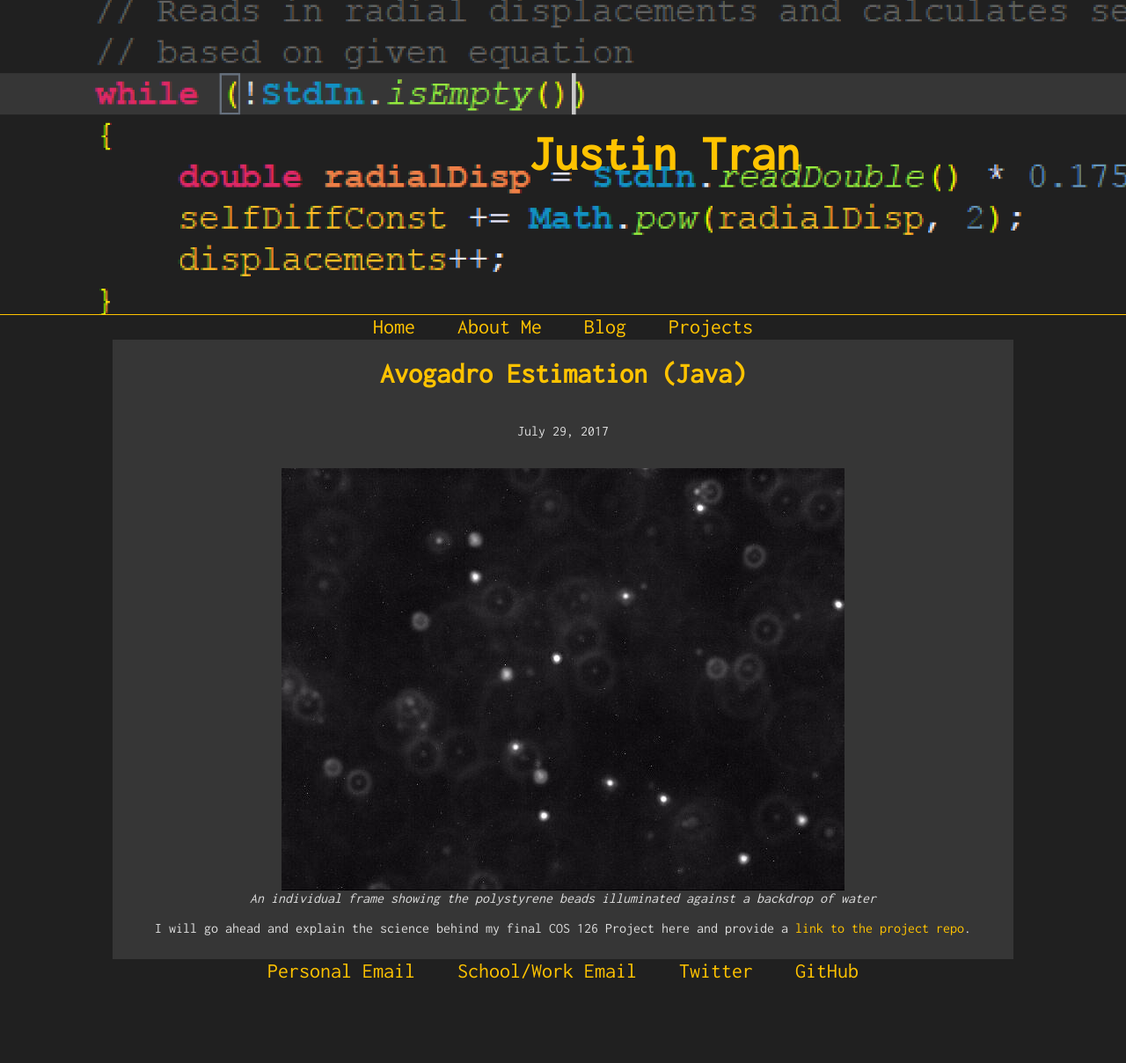
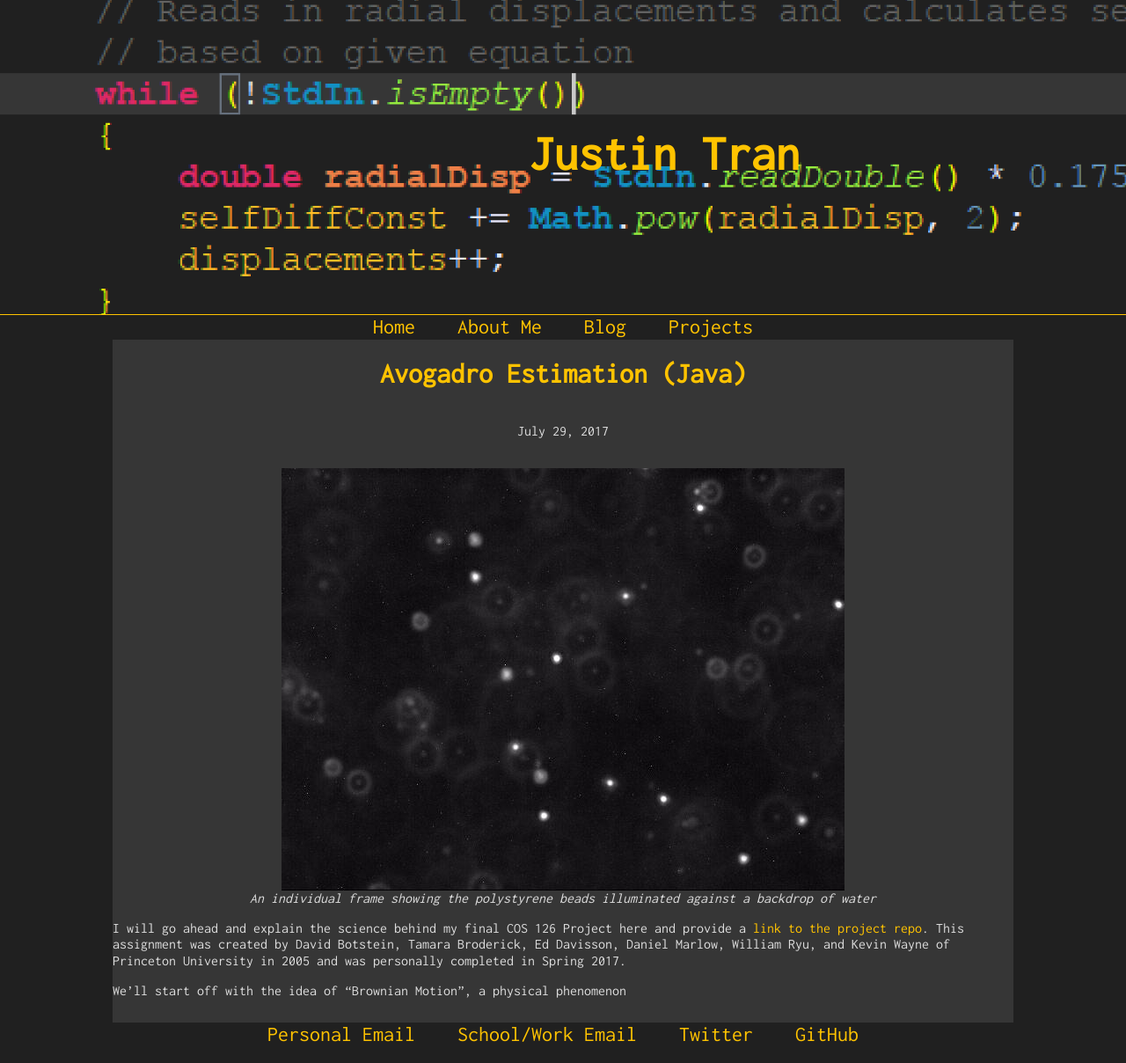
Before and after one commit to justintranjt/justintranjt.github.io, a Jekyll site: the page built from _projects/2017-07-29-avogadro-estimation.md, in a window 1280 px wide. Shown: the whole page at 88% size. Built offline with Jekyll 4.4.1, drawn with Linux system fonts in a browser that asks for light colours; before the commit the page ends 1136 px from its top, so only the background shows below that.

Commit message:
Update 2017-07-29-avogadro-estimation.md

```diff
--- a/_projects/2017-07-29-avogadro-estimation.md
+++ b/_projects/2017-07-29-avogadro-estimation.md
@@ -7,5 +7,6 @@ image: /projects/frame00000.jpg
 ---
 ![]( /projects/frame00000.jpg )*An individual frame showing the polystyrene beads illuminated against a backdrop of water*
 
-I will go ahead and explain the science behind my final COS 126 Project here and provide a
-[link to the project repo](https://github.com/justintranjt/avogadro-estimate).
+I will go ahead and explain the science behind my final COS 126 Project here and provide a [link to the project repo](https://github.com/justintranjt/avogadro-estimate). This assignment was created by David Botstein, Tamara Broderick, Ed Davisson, Daniel Marlow, William Ryu, and Kevin Wayne of Princeton University in 2005 and was personally completed in Spring 2017.
+
+We'll start off with the idea of "Brownian Motion", a physical phenomenon
```
